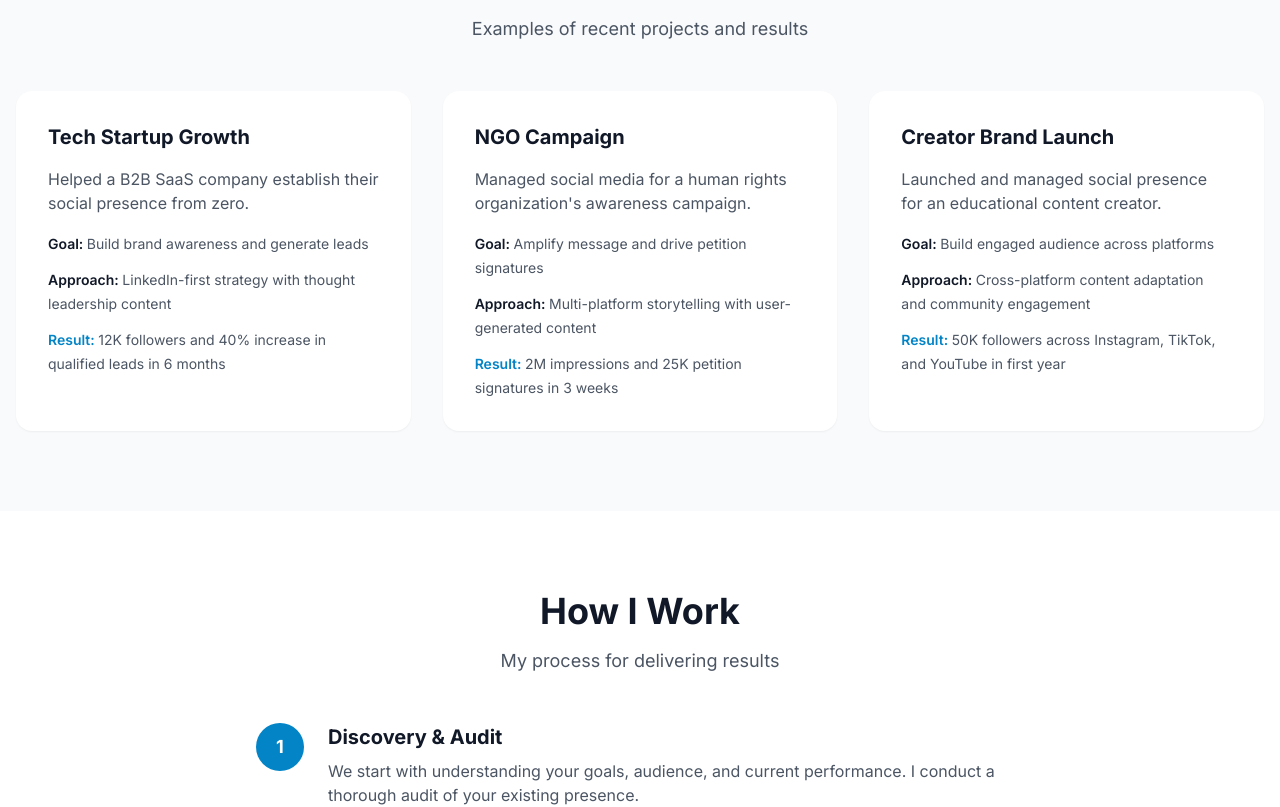
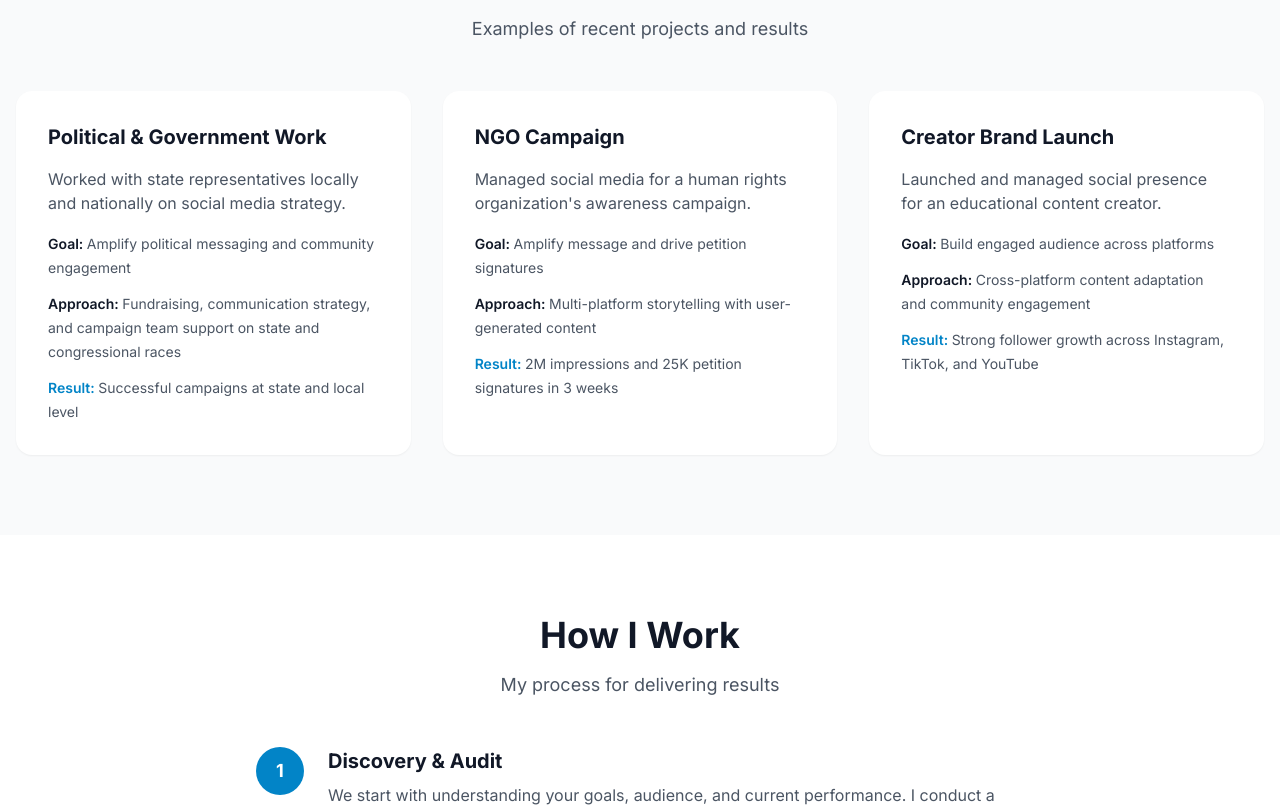
Before and after one commit to turanyunus/adilbayraktar, a Next.js app: page /social-media in a window 1280 px wide. Shown: the part 1380-2187 px from the top of the page. Built offline with nearby package versions, Linux system fonts and the light colour scheme.

Commit message:
Remove Twitter, update testimonials, add volunteer experience, update project details

```diff
--- a/app/contact/page.tsx
+++ b/app/contact/page.tsx
@@ -4,7 +4,6 @@ import { motion } from "framer-motion";
 import { useState } from "react";
 import {
   Linkedin,
-  Twitter,
   Mail,
   Send,
   Clock,
@@ -217,17 +216,6 @@ export default function ContactPage() {
                     <span>LinkedIn</span>
                   </a>
                   <a
-                    href="https://twitter.com/adilbayraktar"
-                    target="_blank"
-                    rel="noopener noreferrer"
-                    className="flex items-center gap-3 text-gray-600 hover:text-primary-600 transition-colors group"
-                  >
-                    <div className="p-2 bg-white rounded-lg group-hover:bg-primary-50 transition-colors">
-                      <Twitter className="w-5 h-5" />
-                    </div>
-                    <span>Twitter / X</span>
-                  </a>
-                  <a
                     href="https://www.instagram.com/adil_is5/"
                     target="_blank"
                     rel="noopener noreferrer"
--- a/app/human-rights/page.tsx
+++ b/app/human-rights/page.tsx
@@ -58,14 +58,22 @@ export default function HumanRightsPage() {
 
   const projects = [
     {
+      title: "Board of Directors - The Spero Project",
+      description:
+        "Serving on the board of directors of The Spero Project in Oklahoma City.",
+      goal: "Provide strategic guidance and support for human rights initiatives",
+      approach:
+        "Board governance, strategic planning, and community engagement",
+      result:
+        "Ongoing leadership and contribution to organizational impact",
+    },
+    {
       title: "Digital Rights Campaign",
       description:
         "Led a coalition campaign for stronger online privacy protections.",
       goal: "Raise awareness and influence policy discussions",
       approach:
         "Multi-stakeholder collaboration with NGOs, activists, and legal experts",
-      result:
-        "Campaign reached 5M people, contributed to policy review process",
     },
     {
       title: "Press Freedom Initiative",
@@ -74,7 +82,6 @@ export default function HumanRightsPage() {
       goal: "Provide legal, financial, and psychological support",
       approach:
         "Built network of lawyers, raised funds, created support systems",
-      result: "Assisted 40+ journalists, created sustainable support model",
     },
     {
       title: "Community Education Program",
--- a/app/page.tsx
+++ b/app/page.tsx
@@ -1,7 +1,7 @@
 'use client'
 
 import { motion } from 'framer-motion'
-import { TrendingUp, Mic, Scale, X, Award, Users, Calendar, Globe, ArrowRight, Linkedin, Twitter, Mail, Instagram } from 'lucide-react'
+import { TrendingUp, Mic, Scale, X, Award, Users, Calendar, Globe, ArrowRight, Linkedin, Mail, Instagram } from 'lucide-react'
 import { ChoiceCard } from '@/components/ChoiceCard'
 import { useEffect, useState } from 'react'
 import Link from 'next/link'
@@ -132,6 +132,9 @@ export default function HomePage() {
             </p>
             <p className="text-xl md:text-2xl text-gray-600 mb-4">
               I work at the intersection of communication, public voice, and human rights.
+            </p>
+            <p className="text-lg text-gray-500 mb-4">
+              Over 10+ years of volunteer experience with nonprofit organizations across the United States — primarily in Oklahoma, Texas, Maryland, and Pennsylvania.
             </p>
             <p className="text-lg text-gray-500 mt-8 mb-16">
               What brings you here today?
@@ -339,15 +342,6 @@ export default function HomePage() {
                   LinkedIn
                 </a>
                 <a
-                  href="https://twitter.com/adilbayraktar"
-                  target="_blank"
-                  rel="noopener noreferrer"
-                  className="inline-flex items-center gap-2 px-6 py-3 bg-white/10 hover:bg-white/20 text-white font-medium rounded-lg transition-all backdrop-blur-sm"
-                >
-                  <Twitter className="w-5 h-5" />
-                  Twitter / X
-                </a>
-                <a
                   href="https://www.instagram.com/adil_is5/"
                   target="_blank"
                   rel="noopener noreferrer"
--- a/app/public-speaking/page.tsx
+++ b/app/public-speaking/page.tsx
@@ -60,14 +60,6 @@ export default function PublicSpeakingPage() {
   ];
 
   const projects = [
-    {
-      title: "TEDx Oklahoma City",
-      description:
-        'Keynote presentation on human rights, refugee rights, and interfaith dialogue.',
-      goal: "Inspire audience to engage in meaningful dialogue and advocacy",
-      approach: "Personal stories combined with actionable frameworks",
-      result: "Engaged audience, meaningful connections, continued dialogue",
-    },
     {
       title: "Pecha Kucha Events",
       description:
@@ -161,12 +153,6 @@ export default function PublicSpeakingPage() {
 
   const recentEvents = [
     {
-      name: "TEDx Oklahoma City",
-      location: "Oklahoma City, USA",
-      date: "Recent",
-      type: "Keynote",
-    },
-    {
       name: "Pecha Kucha",
       location: "Various Locations",
       date: "Recent",
@@ -191,12 +177,6 @@ export default function PublicSpeakingPage() {
       type: "Dialogue",
     },
     {
-      name: "TEDx Istanbul",
-      location: "Istanbul, Turkey",
-      date: "2023",
-      type: "Keynote",
-    },
-    {
       name: "Digital Rights Summit",
       location: "Berlin, Germany",
       date: "2023",
@@ -213,9 +193,9 @@ export default function PublicSpeakingPage() {
   const testimonials = [
     {
       quote:
-        "Adil brought incredible energy and insight to our event. His talk on digital storytelling resonated deeply with our audience.",
-      author: "Event Organizer",
-      event: "TEDx Istanbul",
+        "Adil has established a standard setting social media program that is helping our office connect with the community in ways we could have never predicted.",
+      author: "Del. Lesley Lopez",
+      event: "State Delegate",
     },
     {
       quote:
@@ -229,7 +209,7 @@ export default function PublicSpeakingPage() {
     <>
       <PathPageLayout
         title="Public Speaking"
-        subtitle="Engaging talks, panels, and workshops on digital communication, storytelling, media literacy, and human rights. I bring extensive experience in interfaith dialogue at churches, universities, and private organizations, along with appearances at events like Pecha Kucha and TEDx Oklahoma City. I bring insight and energy to every stage."
+        subtitle="Engaging talks, panels, and workshops on digital communication, storytelling, media literacy, and human rights. I bring extensive experience in interfaith dialogue at churches, universities, and private organizations, along with appearances at events like Pecha Kucha. I bring insight and energy to every stage."
         heroGradient="from-purple-50 to-white"
         services={services}
         projects={projects}
--- a/app/social-media/page.tsx
+++ b/app/social-media/page.tsx
@@ -9,7 +9,6 @@ import {
   Rocket,
   GraduationCap,
   Instagram,
-  Twitter,
   Linkedin,
   Youtube,
   TrendingUp,
@@ -40,7 +39,7 @@ export default function SocialMediaPage() {
     {
       title: "Account Management",
       description:
-        "Full management of Instagram, TikTok, X (Twitter), LinkedIn, and other platforms.",
+        "Full management of Instagram, TikTok, LinkedIn, and other platforms.",
       icon: Users,
     },
     {
@@ -65,12 +64,12 @@ export default function SocialMediaPage() {
 
   const projects = [
     {
-      title: "Tech Startup Growth",
+      title: "Political & Government Work",
       description:
-        "Helped a B2B SaaS company establish their social presence from zero.",
-      goal: "Build brand awareness and generate leads",
-      approach: "LinkedIn-first strategy with thought leadership content",
-      result: "12K followers and 40% increase in qualified leads in 6 months",
+        "Worked with state representatives locally and nationally on social media strategy.",
+      goal: "Amplify political messaging and community engagement",
+      approach: "Fundraising, communication strategy, and campaign team support on state and congressional races",
+      result: "Successful campaigns at state and local level",
     },
     {
       title: "NGO Campaign",
@@ -86,8 +85,7 @@ export default function SocialMediaPage() {
         "Launched and managed social presence for an educational content creator.",
       goal: "Build engaged audience across platforms",
       approach: "Cross-platform content adaptation and community engagement",
-      result:
-        "50K followers across Instagram, TikTok, and YouTube in first year",
+      result: "Strong follower growth across Instagram, TikTok, and YouTube",
     },
   ];
 
@@ -131,7 +129,6 @@ export default function SocialMediaPage() {
       color: "from-pink-500 to-purple-600",
     },
     { name: "LinkedIn", icon: Linkedin, color: "from-blue-600 to-blue-700" },
-    { name: "Twitter / X", icon: Twitter, color: "from-gray-900 to-gray-800" },
     { name: "TikTok", icon: Youtube, color: "from-black to-gray-900" },
   ];
 
--- a/components/Footer.tsx
+++ b/components/Footer.tsx
@@ -1,4 +1,4 @@
-import { Linkedin, Twitter, Mail, Instagram } from 'lucide-react'
+import { Linkedin, Mail, Instagram } from 'lucide-react'
 
 export function Footer() {
   return (
@@ -20,15 +20,6 @@ export function Footer() {
               aria-label="LinkedIn"
             >
               <Linkedin className="w-5 h-5" />
-            </a>
-            <a
-              href="https://twitter.com/adilbayraktar"
-              target="_blank"
-              rel="noopener noreferrer"
-              className="p-2 text-gray-400 hover:text-primary-600 transition-colors"
-              aria-label="Twitter"
-            >
-              <Twitter className="w-5 h-5" />
             </a>
             <a
               href="https://www.instagram.com/adil_is5/"
```
